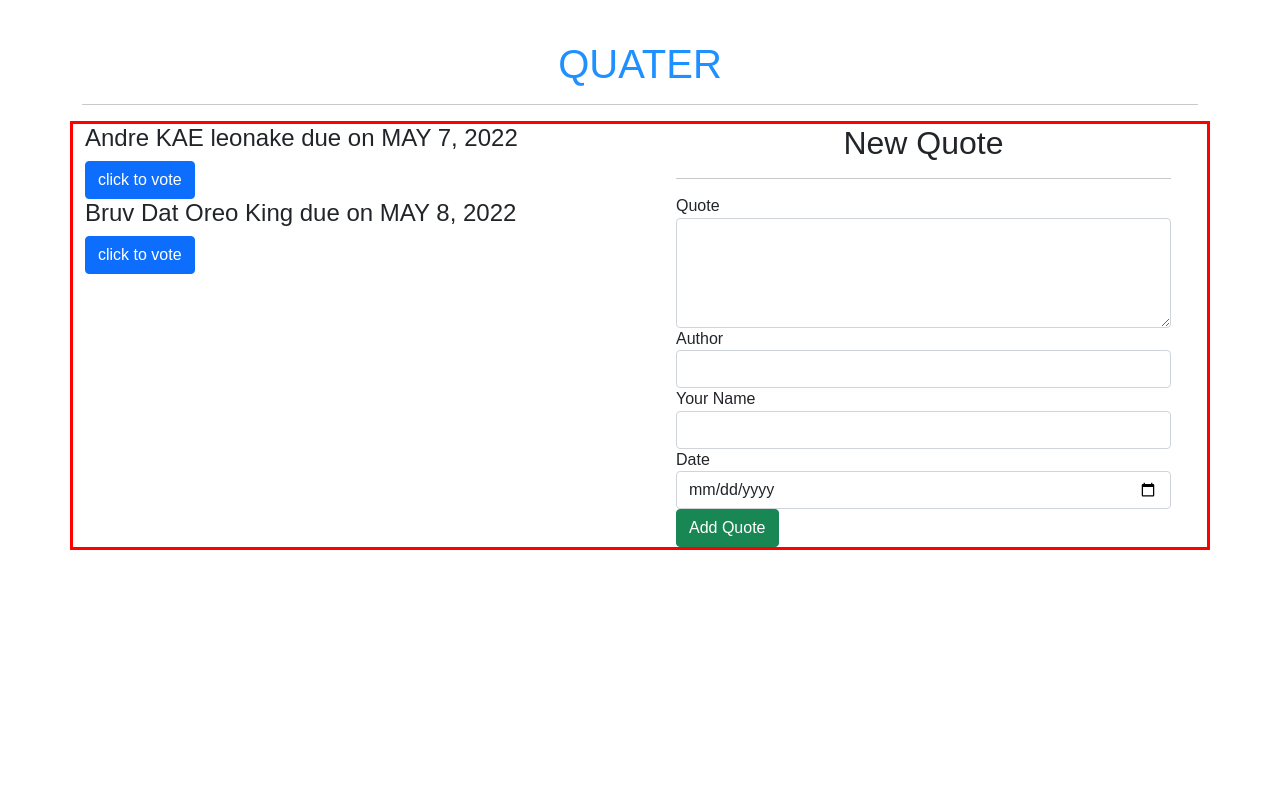
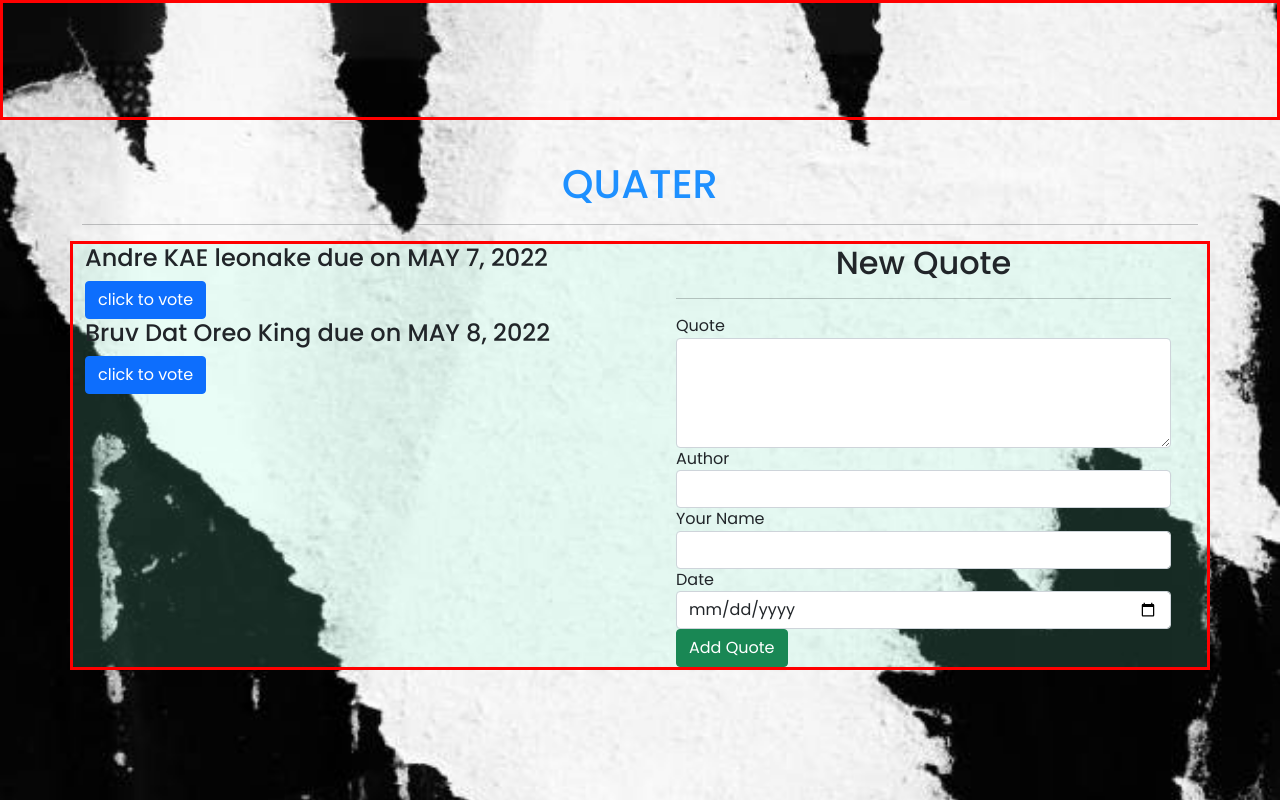
Before and after one commit to leonkae/APPINANGULAR, an Angular app: page / in a window 1280 px wide. Built offline with nearby package versions, Linux system fonts and the light colour scheme.

Commit message:
added assests and modified files

```diff
--- a/src/app/goal/goal.component.css
+++ b/src/app/goal/goal.component.css
@@ -2,6 +2,13 @@ h6{
     color: red;
 }
 
+.container{
+    font-family: 'Poppins', sans-serif;
+    /* background-color: black; */
+}
+
 .row{
     border: 3px solid red;
+    font-family: 'Poppins', sans-serif;
+    background-color: rgba(127, 255, 212, 0.158);
 }
--- a/src/index.html
+++ b/src/index.html
@@ -1,13 +1,21 @@
-<!doctype html>
+<!DOCTYPE html>
 <html lang="en">
   <head>
-  <meta charset="utf-8">
+    <meta charset="utf-8" />
     <title>QUOTE</title>
-  <base href="/">
-  <meta name="viewport" content="width=device-width, initial-scale=1">
-  <link rel="icon" type="image/x-icon" href="favicon.ico">
+    <base href="/" />
+    <meta name="viewport" content="width=device-width, initial-scale=1" />
+    <link rel="icon" type="image/x-icon" href="favicon.ico" />
+    <link rel="preconnect" href="https://fonts.googleapis.com" />
+    <link rel="preconnect" href="https://fonts.gstatic.com" crossorigin />
+    <link
+      href="https://fonts.googleapis.com/css2?family=Chakra+Petch&family=Monoton&family=Poppins:ital,wght@0,300;0,400;0,500;0,600;0,700;1,300;1,400;1,600;1,700&family=Rock+Salt&display=swap"
+      rel="stylesheet"
+    />
   </head>
   <body>
+
+    <div class="universal-container"></div>
     <app-root></app-root>
   </body>
 </html>
--- a/src/styles.css
+++ b/src/styles.css
@@ -3,19 +3,20 @@
 @import "~bootstrap/dist/css/bootstrap.css";
 
 * {
-
+font-family: 'Poppins', sans-serif;
 box-sizing: border-box;
-
 margin: 0;
-
 padding: 0;
-
 }
 
 body {
-
-font-family: Arial, Helvetica, sans-serif;
-
+font-family: 'Poppins', sans-serif;
 line-height: 1.4;
-
+background-image: url(assets/istockphoto-1147326301-612x612.jpg);
+background-repeat: no-repeat;
+background-size: cover;
 }
+.universal-container{
+    border: 3px solid red;
+    height: 120px;
+}
```
Also changed, not shown: src/assets/istockphoto-1147326301-612x612.jpg (added). Lines whose indentation alone changed are shown as unchanged.
